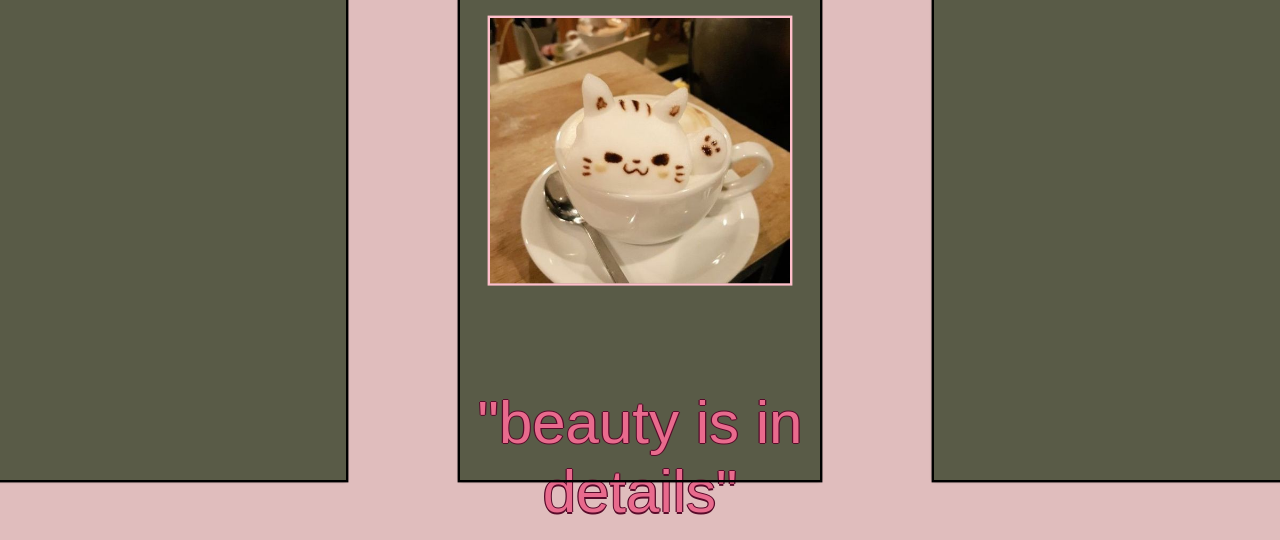
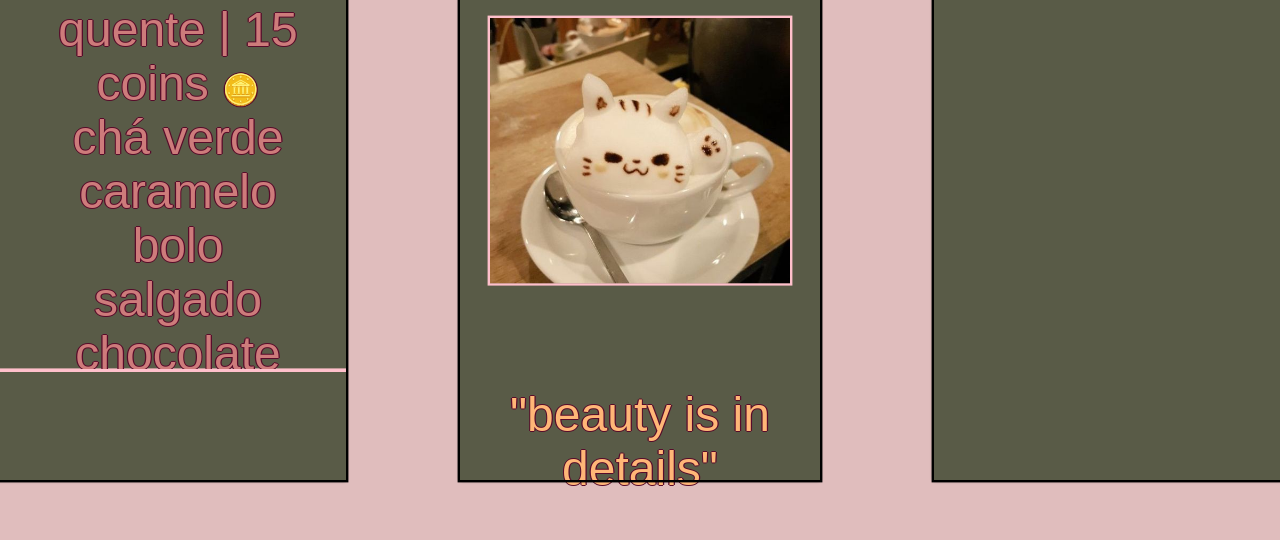
Before and after one commit to licewara/sunsetcoffee, a plain HTML site: page index.html in a window 1280 px wide. Shown: the part 383-923 px from the top of the page. Drawn offline with Linux system fonts and the light colour scheme; a web font is replaced by a local one.

Commit message:
Added new menu interface + added new lines to index + nothing really on reset.css

```diff
--- a/index.html
+++ b/index.html
@@ -20,7 +20,23 @@
   </header>
 
   <main class="blocks">
-    <div id="menu"><span class="blocktext">menu</span></div>
+    <div id="menu">
+      <span class="blocktext">menu</span>
+      <div id="items-menu">
+        <ul>
+          <li>chocolate quente | 15 coins <span id="coin">🪙</span></li>
+          <li>chá verde</li>
+          <li>caramelo</li>
+          <li>bolo</li>
+          <li>salgado</li>
+          <li>chocolate</li>
+          <li>chocolate</li>
+          <li>chocolate</li>
+          <li>chocolate</li>
+          <li>chocolate</li>
+        </ul>
+      </div>
+    </div>
     <div id="potd">
       <span class="blocktext">picture of the day</span>
       <div id="potd-content">
--- a/style.css
+++ b/style.css
@@ -53,6 +53,44 @@ h1{
   height: 550px;
 }
 
+#items-menu{
+  max-height: 350px;
+  margin-top: 30px;
+  overflow-y: auto;
+  font-size: 40px;
+  color: #CD7B7B;
+
+  border-top: 3px solid pink;
+  border-bottom: 3px solid pink;
+}
+
+::-webkit-scrollbar{
+  width: 10px;
+}
+
+::-webkit-scrollbar-track{
+  box-shadow: inset 0 0 5px rgb(255, 117, 117);
+  background:#ffffff;
+}
+
+::-webkit-scrollbar-thumb{
+  background:#CD7B7B;
+}
+
+::-webkit-scrollbar-thumb:hover{
+  background: #965959;
+}
+
+ul{
+  list-style-type: none;
+  padding-top: 0;
+  margin-top: 0;
+  margin-left: -20px;
+}
+
+#coin {
+  font-size: 25px;
+}
 #potd{
   text-align: center;
   background-color: #595B47;
@@ -60,6 +98,22 @@ h1{
   outline: 2px solid black;
   width: 300px;
   height: 550px;
+}
+
+#potd img{
+  width: 250px;
+  height: auto;
+  display: block;
+  margin: 0 auto;
+  margin-top: 25px;
+  border: 2px solid pink;
+}
+
+.quote{
+  margin-top: 85px;
+  color: #FFB677;
+  text-shadow: -1px 0px #580B2A, 0 1px #580B2A, 1px 0 #580B2A, 0 -1px #580B2A;
+  font-size: 40px;
 }
 
 #playlist{
@@ -76,16 +130,3 @@ h1{
   margin-top: 10px;
   font-size: 110%;
 }
-
-#potd img{
-  width: 250px;
-  height: auto;
-  display: block;
-  margin: 0 auto;
-  margin-top: 25px;
-  border: 2px solid pink;
-}
-
-.quote{
-  margin-top: 85px;
-}
```
Also changed, not shown: reset.css (line endings or trailing spaces).
